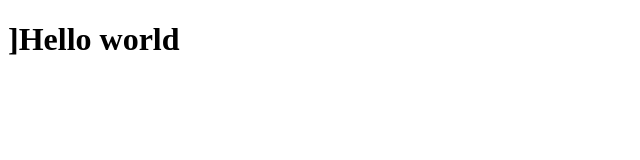
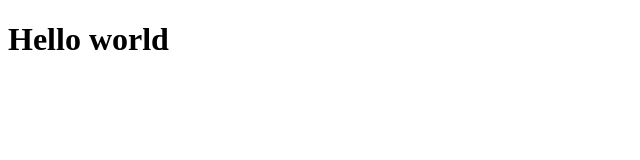
Before and after one commit to mokeshmokesh86-create/task_git, a website: page new.html in a window 1280 px wide. Shown: the whole page, without its empty margins (0-640 px from the left). Drawn offline with Linux system fonts and the light colour scheme.

Commit message:
web file

```diff
--- a/new.html
+++ b/new.html
@@ -6,6 +6,6 @@
     <title>Document</title>
 </head>
 <body>
-    <h1>]Hello world</h1>
+    <h1>Hello world</h1>
 </body>
 </html>
```
